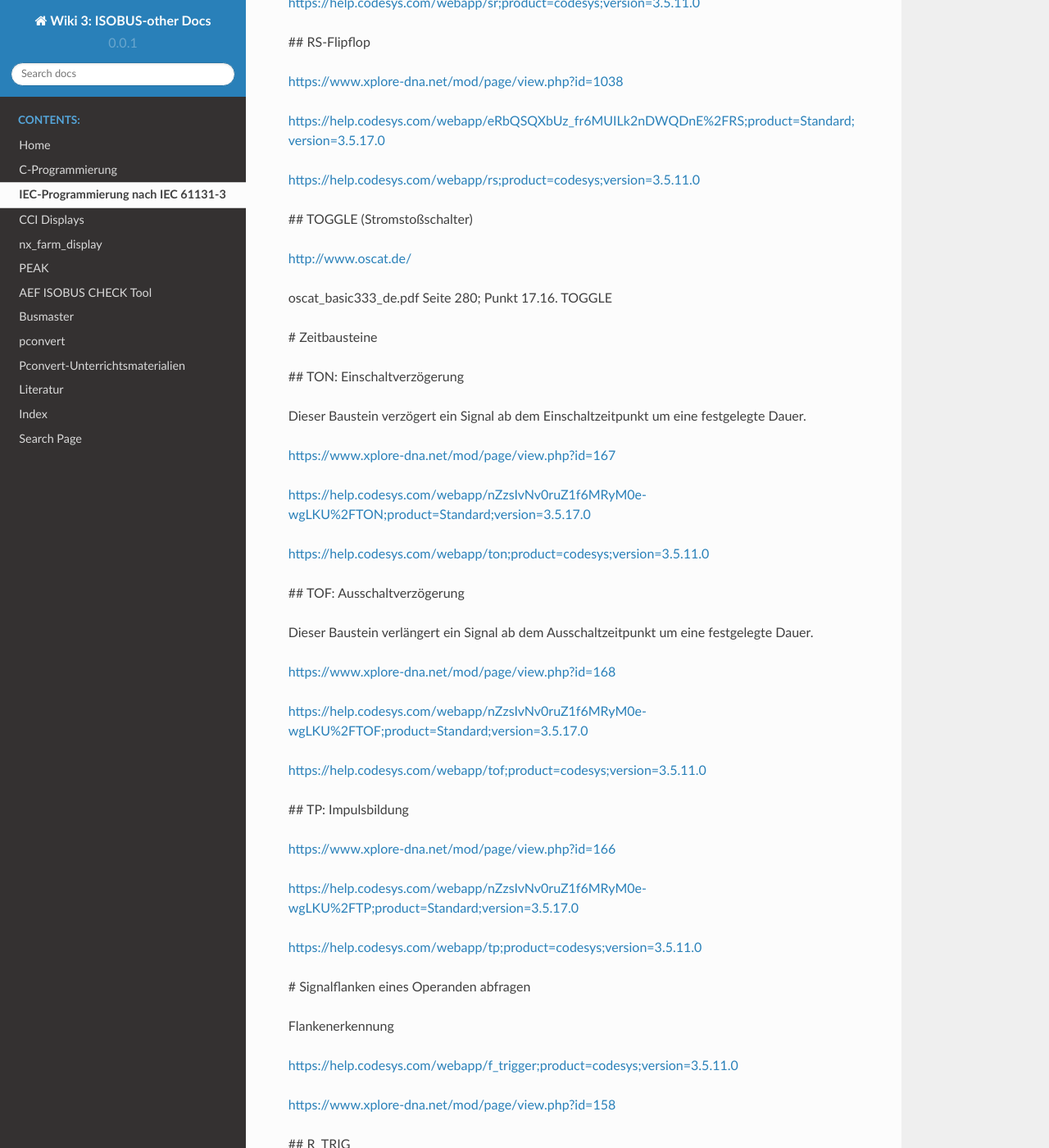
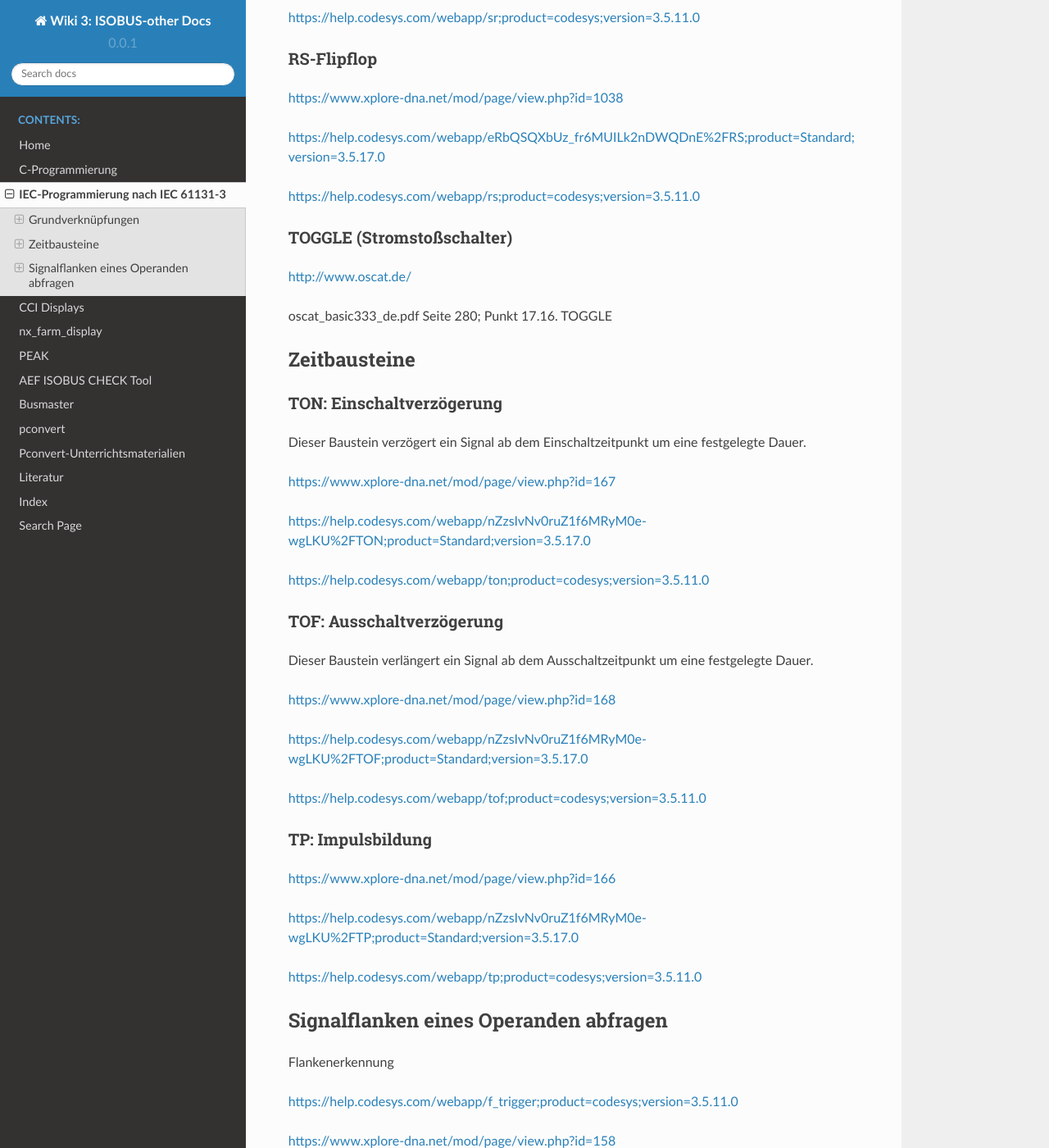
Before and after one commit to Meisterschulen-am-Ostbahnhof-Munchen/ISOBUS-other-docs, a Sphinx documentation site: the page built from docs/IEC-Programmierung.md, in a window 1280 px wide and 1400 px high, scrolled down 1488 px. Shown: the whole window at 82% size. Built offline with Sphinx 7.4.7 and the Read the Docs theme 2.0.0, drawn with Linux system fonts in a browser that asks for light colours; some of the changed text lies outside the part shown.

Commit message:
Update IEC-Programmierung.md

```diff
--- a/docs/IEC-Programmierung.md
+++ b/docs/IEC-Programmierung.md
@@ -16,29 +16,29 @@ Very much inspired by OSCAT: <http://www.oscat.de/> and CoDeSys: <https://help.c
 
 <https://www.xplore-dna.net/mod/page/view.php?id=153>
 
-\# Grundverknüpfungen
+## Grundverknüpfungen
 
 <https://de.wikipedia.org/wiki/Boolesche_Algebra>
 
-\## UND
+### UND
 
 <https://www.xplore-dna.net/mod/page/view.php?id=155>
 
 <https://help.codesys.com/webapp/_cds_operator_and;product=codesys;version=3.5.17.0>
 
-\## ODER
+### ODER
 
 <https://www.xplore-dna.net/mod/page/view.php?id=153>
 
 <https://help.codesys.com/webapp/_cds_operator_or;product=codesys;version=3.5.17.0>
 
-\## NICHT
+### NICHT
 
 <https://www.xplore-dna.net/mod/page/view.php?id=157>
 
 <https://help.codesys.com/webapp/_cds_operator_not;product=codesys;version=3.5.17.0>
 
-\## Exclusiv-ODER
+### Exclusiv-ODER
 
 <https://www.xplore-dna.net/mod/page/view.php?id=154>
 
@@ -48,7 +48,7 @@ Very much inspired by OSCAT: <http://www.oscat.de/> and CoDeSys: <https://help.c
 
 <https://de.wikipedia.org/wiki/Flipflop>
 
-\## SR-Flipflop
+### SR-Flipflop
 
 <https://www.xplore-dna.net/mod/page/view.php?id=173>
 
@@ -56,7 +56,7 @@ Very much inspired by OSCAT: <http://www.oscat.de/> and CoDeSys: <https://help.c
 
 <https://help.codesys.com/webapp/sr;product=codesys;version=3.5.11.0>
 
-\## RS-Flipflop
+### RS-Flipflop
 
 <https://www.xplore-dna.net/mod/page/view.php?id=1038>
 
@@ -64,15 +64,15 @@ Very much inspired by OSCAT: <http://www.oscat.de/> and CoDeSys: <https://help.c
 
 <https://help.codesys.com/webapp/rs;product=codesys;version=3.5.11.0>
 
-\## TOGGLE (Stromstoßschalter)
+### TOGGLE (Stromstoßschalter)
 
 <http://www.oscat.de/>
 
 oscat_basic333_de.pdf Seite 280; Punkt 17.16. TOGGLE
 
-\# Zeitbausteine
+## Zeitbausteine
 
-\## TON: Einschaltverzögerung
+### TON: Einschaltverzögerung
 
 Dieser Baustein verzögert ein Signal ab dem Einschaltzeitpunkt um eine festgelegte Dauer.
 
@@ -82,7 +82,7 @@ Dieser Baustein verzögert ein Signal ab dem Einschaltzeitpunkt um eine festgele
 
 <https://help.codesys.com/webapp/ton;product=codesys;version=3.5.11.0>
 
-\## TOF: Ausschaltverzögerung
+### TOF: Ausschaltverzögerung
 
 Dieser Baustein verlängert ein Signal ab dem Ausschaltzeitpunkt um eine festgelegte Dauer.
 
@@ -92,7 +92,7 @@ Dieser Baustein verlängert ein Signal ab dem Ausschaltzeitpunkt um eine festgel
 
 <https://help.codesys.com/webapp/tof;product=codesys;version=3.5.11.0>
 
-\## TP: Impulsbildung
+### TP: Impulsbildung
 
 <https://www.xplore-dna.net/mod/page/view.php?id=166>
 
@@ -100,7 +100,7 @@ Dieser Baustein verlängert ein Signal ab dem Ausschaltzeitpunkt um eine festgel
 
 <https://help.codesys.com/webapp/tp;product=codesys;version=3.5.11.0>
 
-\# Signalflanken eines Operanden abfragen
+## Signalflanken eines Operanden abfragen
 
 Flankenerkennung
 
@@ -108,7 +108,7 @@ Flankenerkennung
 
 <https://www.xplore-dna.net/mod/page/view.php?id=158>
 
-\## R_TRIG
+### R_TRIG
 
 <https://help.codesys.com/webapp/0_BqWBsrZvp6OWXd62-zB_e-ILo%2FR_TRIG;product=Standard;version=3.5.17.0>
 
@@ -121,7 +121,7 @@ Flankenerkennung
 
 Quelle: <https://www.plcacademy.com/function-block-diagram-programming/>
 
-\## F_TRIG
+### F_TRIG
 
 <https://help.codesys.com/webapp/0_BqWBsrZvp6OWXd62-zB_e-ILo%2FF_TRIG;product=Standard;version=3.5.17.0>
 
```
